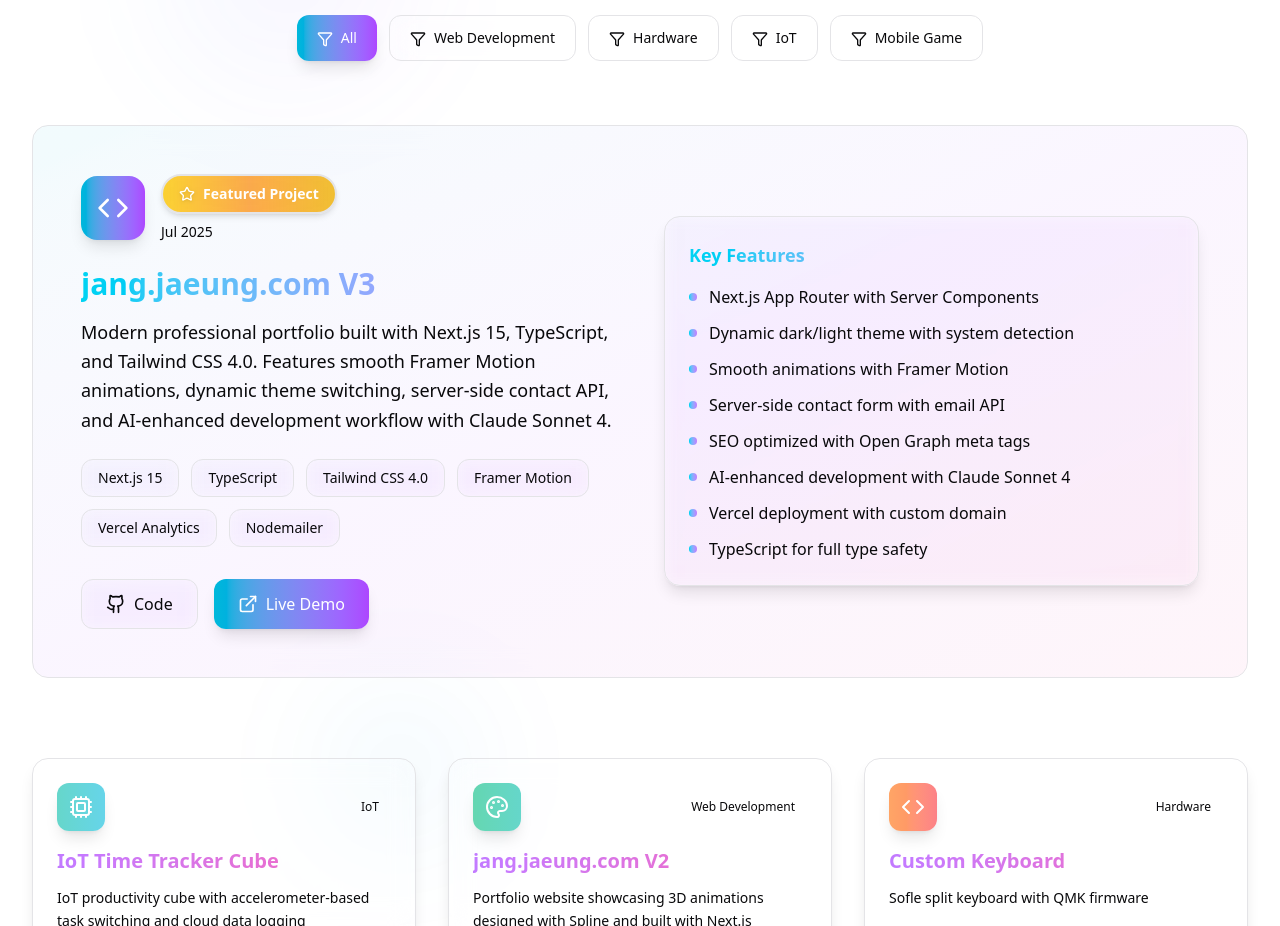
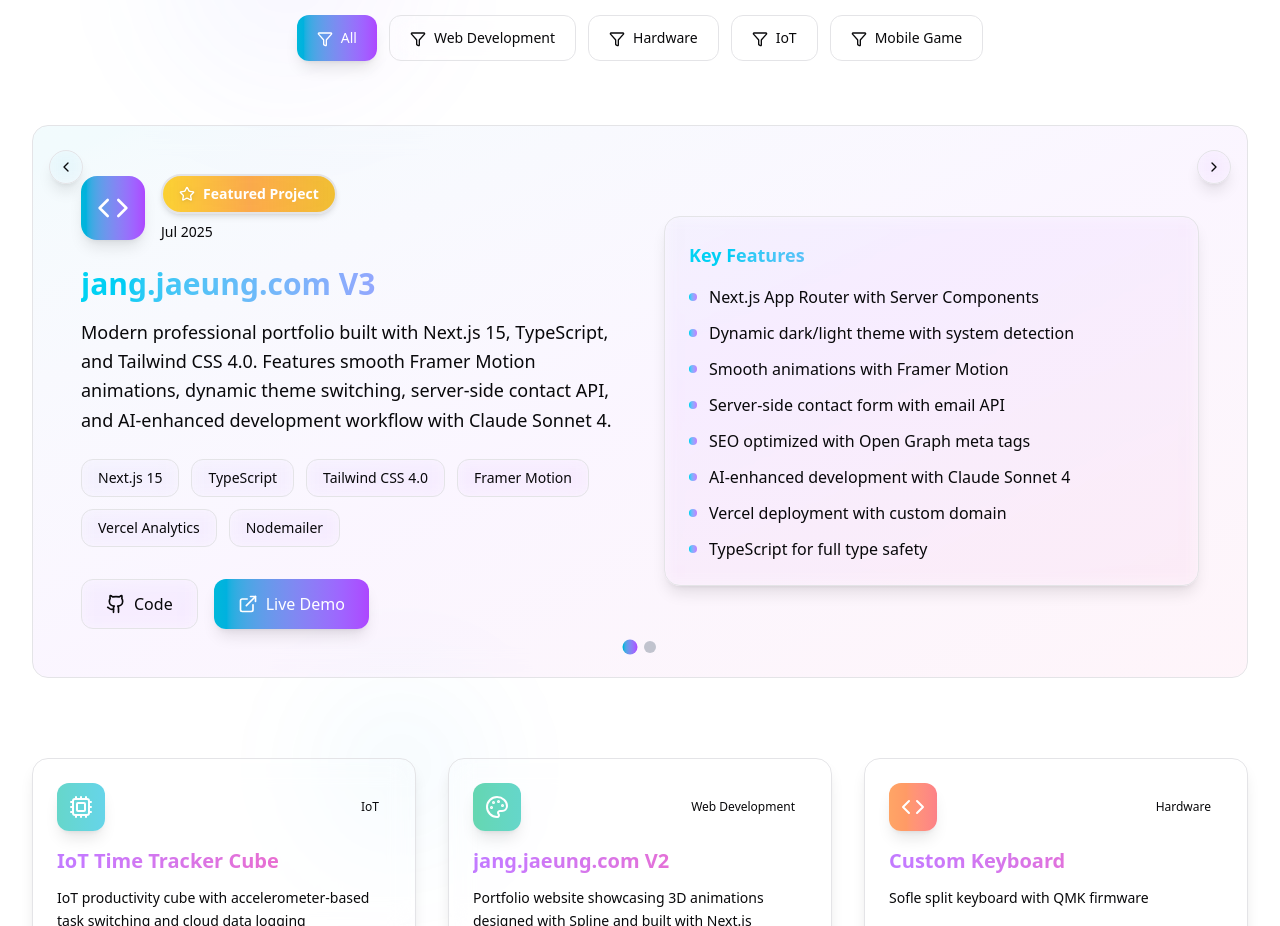
Before and after one commit to JaeungJayJang/personal_website_3, a Next.js app: page / in a window 1280 px wide. Shown: the part 4200-5126 px from the top of the page. Built offline with nearby package versions, Linux system fonts and the light colour scheme.

Commit message:
fix: display all featured posts by slideshow

```diff
--- a/src/components/projects-section.tsx
+++ b/src/components/projects-section.tsx
@@ -1,24 +1,34 @@
 "use client";
 
 import { motion, AnimatePresence } from "framer-motion";
-import { Github, ExternalLink, Code, Filter, Sparkles, Star } from "lucide-react";
+import { Github, ExternalLink, Code, Filter, Sparkles, Star, ChevronLeft, ChevronRight } from "lucide-react";
 import { useState } from "react";
 import { projects, projectCategories } from "@/data/projects";
 
 export function ProjectsSection() {
   const [activeFilter, setActiveFilter] = useState("All");
+  const [currentFeaturedIndex, setCurrentFeaturedIndex] = useState(0);
 
   const filteredProjects = activeFilter === "All"
     ? projects
     : projects.filter(project => project.category === activeFilter);
 
-  const featuredProject = projects.find(p => p.featured);
+  const featuredProjects = projects.filter(p => p.featured);
+  const currentFeaturedProject = featuredProjects[currentFeaturedIndex];
 
   // When "All" is selected, show regular projects separately from featured
   // When a specific category is selected, include featured project in regular projects if it matches
   const regularProjects = activeFilter === "All"
     ? filteredProjects.filter(p => !p.featured)
     : filteredProjects; // This includes featured project if it matches the category
+
+  const nextFeatured = () => {
+    setCurrentFeaturedIndex((prev) => (prev + 1) % featuredProjects.length);
+  };
+
+  const prevFeatured = () => {
+    setCurrentFeaturedIndex((prev) => (prev - 1 + featuredProjects.length) % featuredProjects.length);
+  };
 
   const containerVariants = {
     hidden: { opacity: 0 },
@@ -108,7 +118,7 @@
         </motion.div>
 
         {/* Featured Project */}
-        {featuredProject && activeFilter === "All" && (
+        {currentFeaturedProject && activeFilter === "All" && (
           <motion.div
             className="mb-20"
             initial={{ opacity: 0, y: 30 }}
@@ -118,34 +128,61 @@
           >
             <div className="relative bg-background/50 backdrop-blur-md border border-border/50 rounded-2xl overflow-hidden group hover:shadow-2xl transition-all duration-500 hover:border-primary/30">
               <div className="absolute inset-0 bg-gradient-to-br from-cyan-500/5 via-purple-500/5 to-pink-500/5" />
-              <div className="relative p-8 md:p-12">
+
+              {/* Navigation buttons */}
+              {featuredProjects.length > 1 && (
+                <>
+                  <button
+                    onClick={prevFeatured}
+                    className="absolute left-4 top-6 z-20 bg-background/95 backdrop-blur-sm border border-border/50 rounded-full p-2 hover:bg-accent transition-all duration-300 shadow-lg hover:shadow-xl"
+                  >
+                    <ChevronLeft className="w-4 h-4" />
+                  </button>
+                  <button
+                    onClick={nextFeatured}
+                    className="absolute right-4 top-6 z-20 bg-background/95 backdrop-blur-sm border border-border/50 rounded-full p-2 hover:bg-accent transition-all duration-300 shadow-lg hover:shadow-xl"
+                  >
+                    <ChevronRight className="w-4 h-4" />
+                  </button>
+                </>
+              )}
+
+              <AnimatePresence mode="wait">
+                <motion.div
+                  key={currentFeaturedProject.title}
+                  initial={{ opacity: 0, x: 100 }}
+                  animate={{ opacity: 1, x: 0 }}
+                  exit={{ opacity: 0, x: -100 }}
+                  transition={{ duration: 0.2 }}
+                  className="relative p-8 md:p-12"
+                >
                   <div className="grid grid-cols-1 lg:grid-cols-2 gap-12 items-center">
                     <div>
                       <div className="flex items-center gap-4 mb-6">
                         <div className="bg-gradient-to-r from-cyan-500 to-purple-500 w-16 h-16 rounded-2xl flex items-center justify-center shadow-lg">
-                        <featuredProject.icon className="w-8 h-8 text-white" />
+                          <currentFeaturedProject.icon className="w-8 h-8 text-white" />
                         </div>
                         <div>
                           <span className="px-4 py-2 bg-gradient-to-r from-yellow-400/80 via-orange-400/70 to-yellow-500/80 text-white border-2 border-yellow-400 shadow-md text-sm font-semibold rounded-full backdrop-blur-sm flex items-center gap-2 animate-pulse-slow">
                             <Star className="w-4 h-4 text-white drop-shadow" />
                             Featured Project
                           </span>
-                        {featuredProject.period && (
-                          <p className="text-sm text-muted-foreground mt-2">{featuredProject.period}</p>
+                          {currentFeaturedProject.period && (
+                            <p className="text-sm text-muted-foreground mt-2">{currentFeaturedProject.period}</p>
                           )}
                         </div>
                       </div>
 
                       <h3 className="text-3xl font-bold mb-4 bg-gradient-to-r from-cyan-400 to-purple-400 bg-clip-text text-transparent">
-                      {featuredProject.title}
+                        {currentFeaturedProject.title}
                       </h3>
 
                       <p className="text-muted-foreground mb-6 leading-relaxed text-lg">
-                      {featuredProject.description}
+                        {currentFeaturedProject.description}
                       </p>
 
                       <div className="flex flex-wrap gap-3 mb-8">
-                      {featuredProject.technologies.slice(0, 6).map((tech, i) => (
+                        {currentFeaturedProject.technologies.slice(0, 6).map((tech: string, i: number) => (
                           <span
                             key={i}
                             className="px-4 py-2 bg-background/50 backdrop-blur-sm text-sm rounded-xl border border-border/50 hover:border-primary/30 transition-colors"
@@ -153,33 +190,39 @@
                             {tech}
                           </span>
                         ))}
-                      {featuredProject.technologies.length > 6 && (
+                        {currentFeaturedProject.technologies.length > 6 && (
                           <span className="px-4 py-2 bg-muted text-sm rounded-xl">
-                          +{featuredProject.technologies.length - 6} more
+                            +{currentFeaturedProject.technologies.length - 6} more
                           </span>
                         )}
                       </div>
 
                       <div className="flex gap-4">
-                      {featuredProject.hasGithub && (
-                        <motion.button
+                        {currentFeaturedProject.hasGithub && currentFeaturedProject.githubUrl && (
+                          <motion.a
+                            href={currentFeaturedProject.githubUrl}
+                            target="_blank"
+                            rel="noopener noreferrer"
                             className="flex items-center gap-2 px-6 py-3 bg-background/80 backdrop-blur-sm border border-border/50 rounded-xl hover:bg-accent transition-all duration-300"
                             whileHover={{ scale: 1.05, y: -2 }}
                             whileTap={{ scale: 0.95 }}
                           >
                             <Github className="w-5 h-5" />
                             Code
-                        </motion.button>
+                          </motion.a>
                         )}
-                      {featuredProject.hasDemo && (
-                        <motion.button
+                        {currentFeaturedProject.hasDemo && currentFeaturedProject.demoUrl && (
+                          <motion.a
+                            href={currentFeaturedProject.demoUrl}
+                            target="_blank"
+                            rel="noopener noreferrer"
                             className="flex items-center gap-2 px-6 py-3 bg-gradient-to-r from-cyan-500 to-purple-500 text-white rounded-xl shadow-lg hover:shadow-xl transition-all duration-300"
                             whileHover={{ scale: 1.05, y: -2 }}
                             whileTap={{ scale: 0.95 }}
                           >
                             <ExternalLink className="w-5 h-5" />
                             Live Demo
-                        </motion.button>
+                          </motion.a>
                         )}
                       </div>
                     </div>
@@ -190,7 +233,7 @@
                           Key Features
                         </h4>
                         <ul className="space-y-3">
-                        {featuredProject.features.map((feature, i) => (
+                          {currentFeaturedProject.features.map((feature: string, i: number) => (
                             <li key={i} className="flex items-start gap-3">
                               <div className="w-2 h-2 bg-gradient-to-r from-cyan-400 to-purple-400 rounded-full mt-2 flex-shrink-0" />
                               <span className="text-muted-foreground">{feature}</span>
@@ -200,7 +243,25 @@
                       </div>
                     </div>
                   </div>
+                </motion.div>
+              </AnimatePresence>
+
+              {/* Pagination dots */}
+              {featuredProjects.length > 1 && (
+                <div className="absolute bottom-6 left-1/2 -translate-x-1/2 flex gap-2">
+                  {featuredProjects.map((_, index) => (
+                    <button
+                      key={index}
+                      onClick={() => setCurrentFeaturedIndex(index)}
+                      className={`w-3 h-3 rounded-full transition-all duration-300 ${
+                        index === currentFeaturedIndex
+                          ? 'bg-gradient-to-r from-cyan-500 to-purple-500 scale-125'
+                          : 'bg-gray-400 hover:bg-gray-300 opacity-60 hover:opacity-80'
+                      }`}
+                    />
+                  ))}
                 </div>
+              )}
             </div>
           </motion.div>
         )}
```
Lines whose indentation alone changed are shown as unchanged.
